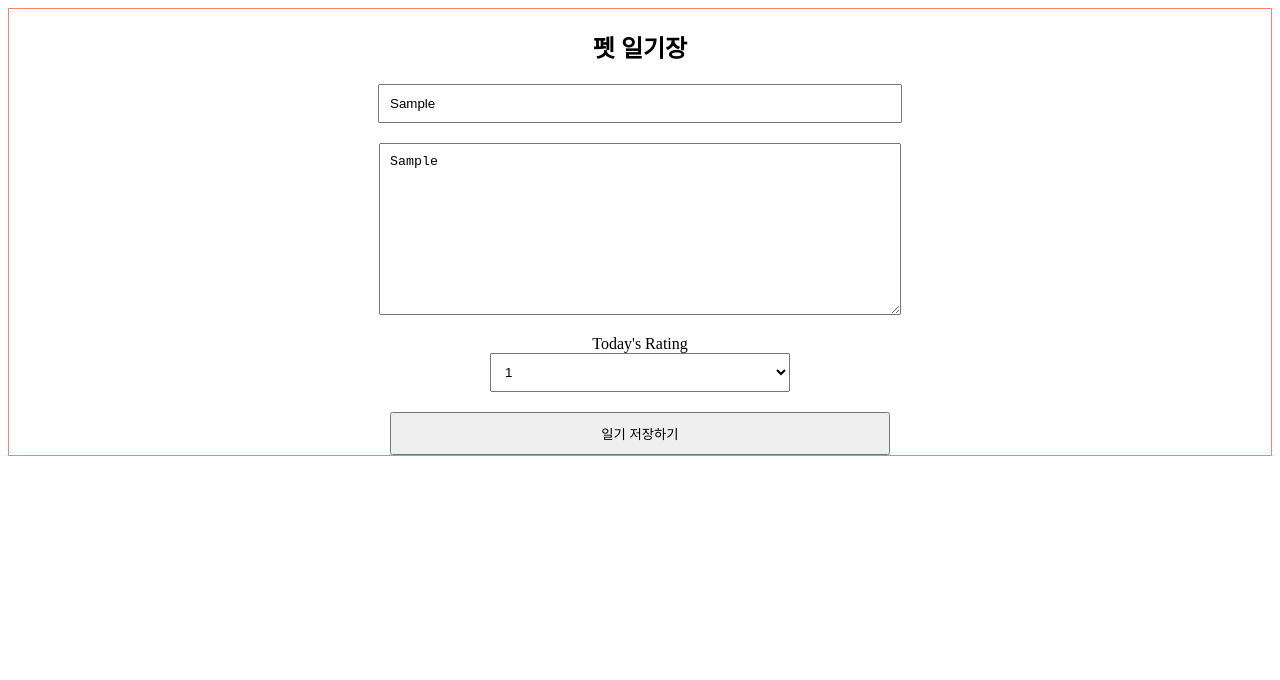
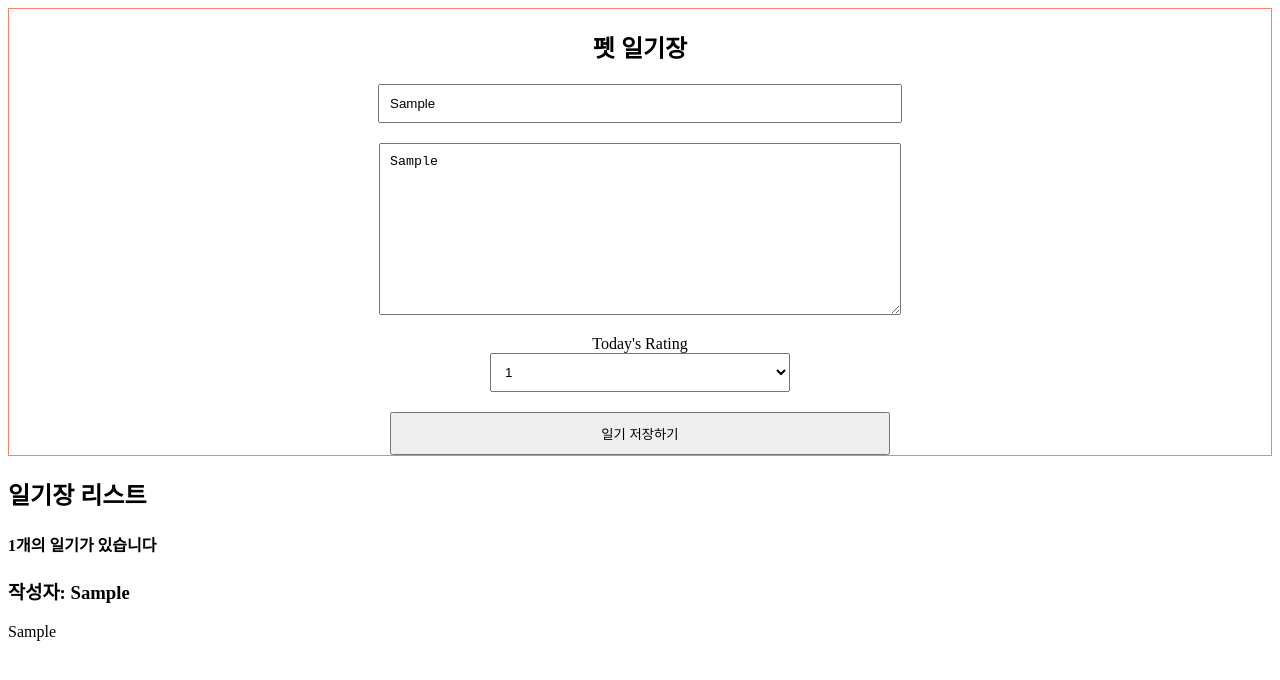
Before and after one commit to boyeonihn/react-pet-diary, a React (Vite) app: page / in a window 1280 px wide. Both pictures are taken after typing "Sample", "Sample" into the empty fields and a click on the button "일기 저장하기". Shown: the top 680 px of the page. Built offline with nearby package versions, Linux system fonts and the light colour scheme.

Commit message:
feat: create DiaryList component

```diff
--- a/src/App.jsx
+++ b/src/App.jsx
@@ -1,5 +1,6 @@
 import { useState } from 'react';
 import { DiaryEditor } from './DiaryEditor';
+import { DiaryList } from './DiaryList';
 
 function App() {
   const [diaryList, setDiaryList] = useState([]);
@@ -11,6 +12,7 @@ function App() {
   return (
     <div>
       <DiaryEditor addEntryToList={addEntryToList} />
+      <DiaryList entries={diaryList} />
     </div>
   );
 }
--- /dev/null
+++ b/src/DiaryList.jsx
@@ -0,0 +1,19 @@
+export const DiaryList = ({ entries }) => {
+  console.log(entries);
+  return (
+    <section className="DiaryList">
+      <h1>일기장 리스트</h1>
+      <h4>{entries.length}개의 일기가 있습니다</h4>
+      {entries.map((entry) => (
+        <div key={entry.id}>
+          <h3>작성자: {entry.author}</h3>
+          <p>{entry.content}</p>
+        </div>
+      ))}
+    </section>
+  );
+};
+
+DiaryList.defaultProps = {
+  diaryList: [],
+};
```
